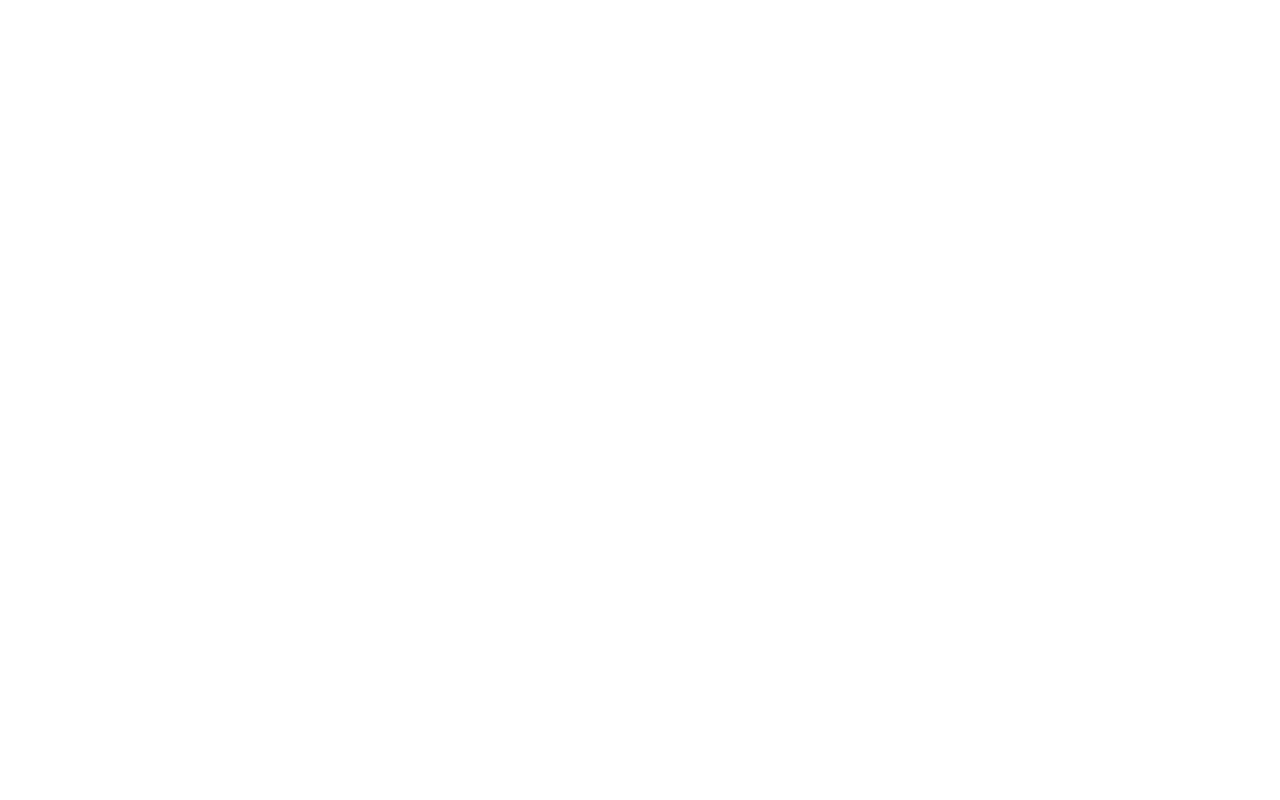
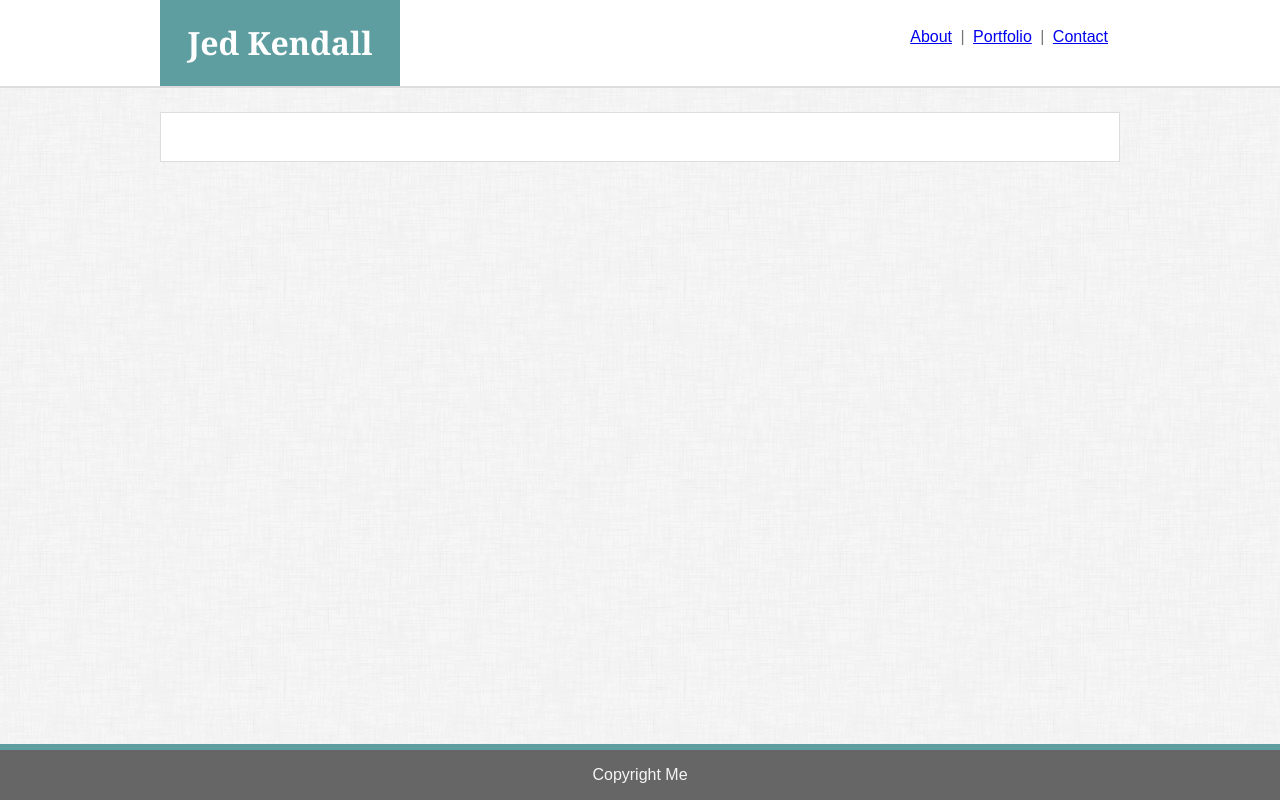
Before and after one commit to jryankendall/Basic-Portfolio, a plain HTML site: page contact.html in a window 1280 px wide. Drawn offline with Linux system fonts and the light colour scheme.

Commit message:
About page mostly done, setting up secondary pages. Fixed links, more css.

```diff
--- /dev/null
+++ b/assets/css/defaults.css
@@ -0,0 +1,10 @@
+body {
+    background-image: url(../images/dust_scratches.png);
+    margin: 0px;
+    color: #777777;
+    font-family: 'Arial', 'Helvetica Neue', Helvetica, sans-serif;
+}
+
+h1 {
+    font-family: Georgia, 'Times New Roman', Times, serif;
+}
--- a/assets/css/style.css
+++ b/assets/css/style.css
@@ -1,14 +1,3 @@
-body {
-    background-image: url(../images/dust_scratches.png);
-    margin: 0px;
-    color: #777777;
-    font-family: 'Arial', 'Helvetica Neue', Helvetica, sans-serif;
-}
-
-h1 {
-    font-family: Georgia, 'Times New Roman', Times, serif;
-}
-
 .gridcontainer {
     display: grid;
     grid-template-rows: 1fr auto 1fr;
@@ -78,17 +67,28 @@ h1 {
     margin-bottom: 12px;
 }
 
-.biotext {
+.contenttext {
     line-height: 24px;
     margin: 0px;
     color: #777777;
 }
 
-#aboutheader {
+.aboutheader {
     width: 240px;
     padding: 0px 0px 5px;
 }
 
-#aboutheader > h1 {
+.aboutheader > h1 {
     color: cadetblue;
 }
+
+.footer {
+    background-color: #666666;
+    border-top: solid cadetblue 6px;
+    position: fixed;
+    left: 0;
+    bottom: 0;
+    width: 100%;
+    text-align: center;
+    color: whitesmoke;
+}
--- a/contact.html
+++ b/contact.html
@@ -0,0 +1,37 @@
+<!DOCTYPE html>
+<html>
+<head>
+    <link rel="stylesheet" href="assets/css/defaults.css">
+    <link rel="stylesheet" href="assets/css/style.css">
+</head>
+
+    <body>
+        <div class="gridcontainer">
+            <div class="innergrid">
+                <div class="topleft">
+                    <h1 id="myname">Jed Kendall</h1>
+                </div>
+
+                <div class="topright">
+                    <ul class="navbox">
+                        <li><a href="index.html">About</a></li>
+                        <li>|</li>
+                        <li><a href="portfolio.html">Portfolio</a></li>
+                        <li>|</li>
+                        <li><a href="contact.html">Contact</a></li>
+                    </ul>
+                </div>
+            </div>
+
+            <div class="middlecontent">
+
+            </div>
+        </div>
+
+        <div class="footer">
+                <p>Copyright Me</p>
+        </div>
+
+    </body>
+
+</html>
```
Also changed, not shown: index.html (+11 -6 lines).
